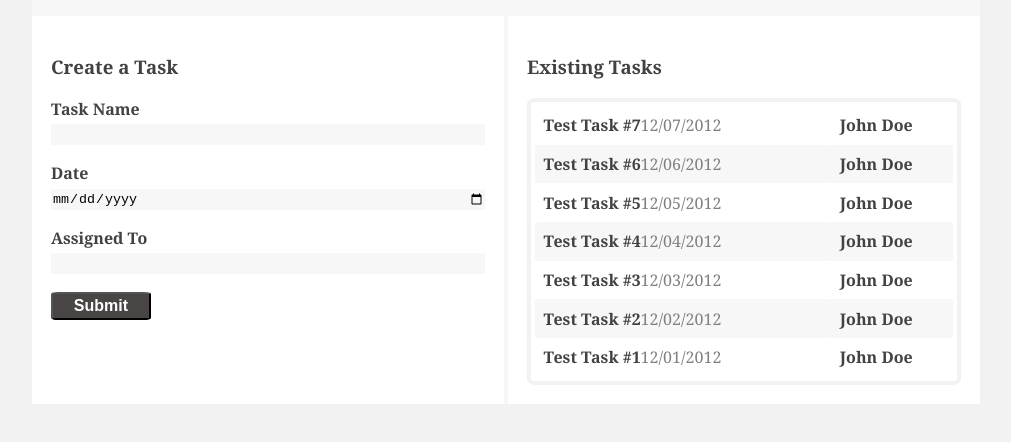
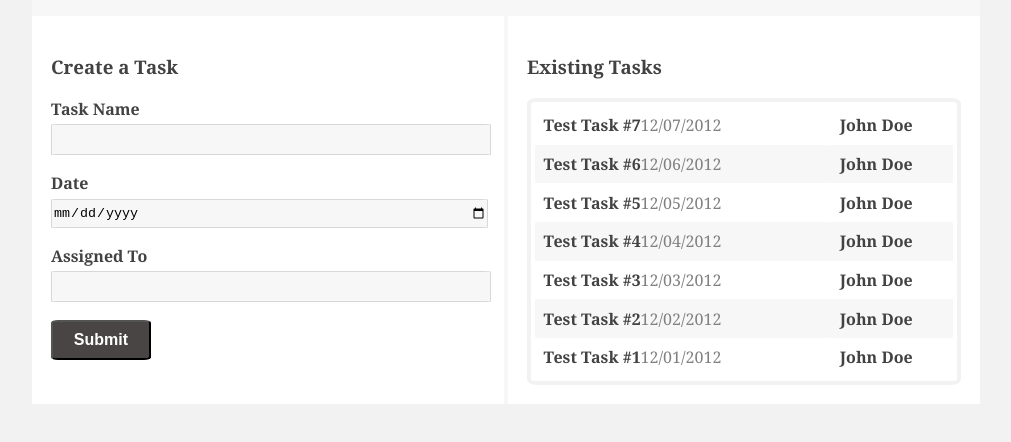
Before and after one commit to devalla2248/icc_Abercrombie-, a plain HTML site: page index.html in a window 1280 px wide. Shown: the part 110-552 px from the top of the page, without its empty margins (134-1145 px from the left). Drawn offline with Linux system fonts and the light colour scheme.

Commit message:
final changes for second submission

```diff
--- a/index.css
+++ b/index.css
@@ -40,7 +40,7 @@ button{
     font-size: 100%;
     color: white;
     width: 100px;
-    height: 8%;
+    height: 40px;
     border-radius: 7%;
 }
 
@@ -51,9 +51,9 @@ input,td,#tableBox{
 input{
     display: block;
     width: 100%;
-    border:0 solid #ccc;
+    border:1px solid rgba(204, 204, 204, 0.747);
     background: #f7f7f7;
-    height: 6%;
+    height: 27px;
     margin-top: 1%;
 }
 
--- a/index.html
+++ b/index.html
@@ -1,3 +1,4 @@
+<!DOCTYPE html>
 <html lang="en">
 <head>
     <meta charset="UTF-8">
@@ -21,11 +22,11 @@
                         <input type="text" class="form-control" id="taskName">
                     </div>
                     <div class="form-group">
-                        <label for="date">Date</label>
+                        <label for="taskDate">Date</label>
                         <input type="date" class="form-control" id="taskDate">
                     </div>
                     <div class="form-group">
-                        <label for="assignedTo">Assigned To</label>
+                        <label for="taskAssignedTo">Assigned To</label>
                         <input type="text" class="form-control" id="taskAssignedTo">
                     </div>
                     <button type="button" id="submit">Submit</button>
@@ -39,7 +40,7 @@
             </section>
         </div>
     </div>
-    <script type="text/javascript" src="data.js"></script>
+    <script src="data.js"></script>
     <script src="index.js"></script>
 </body>
 </html>
```
